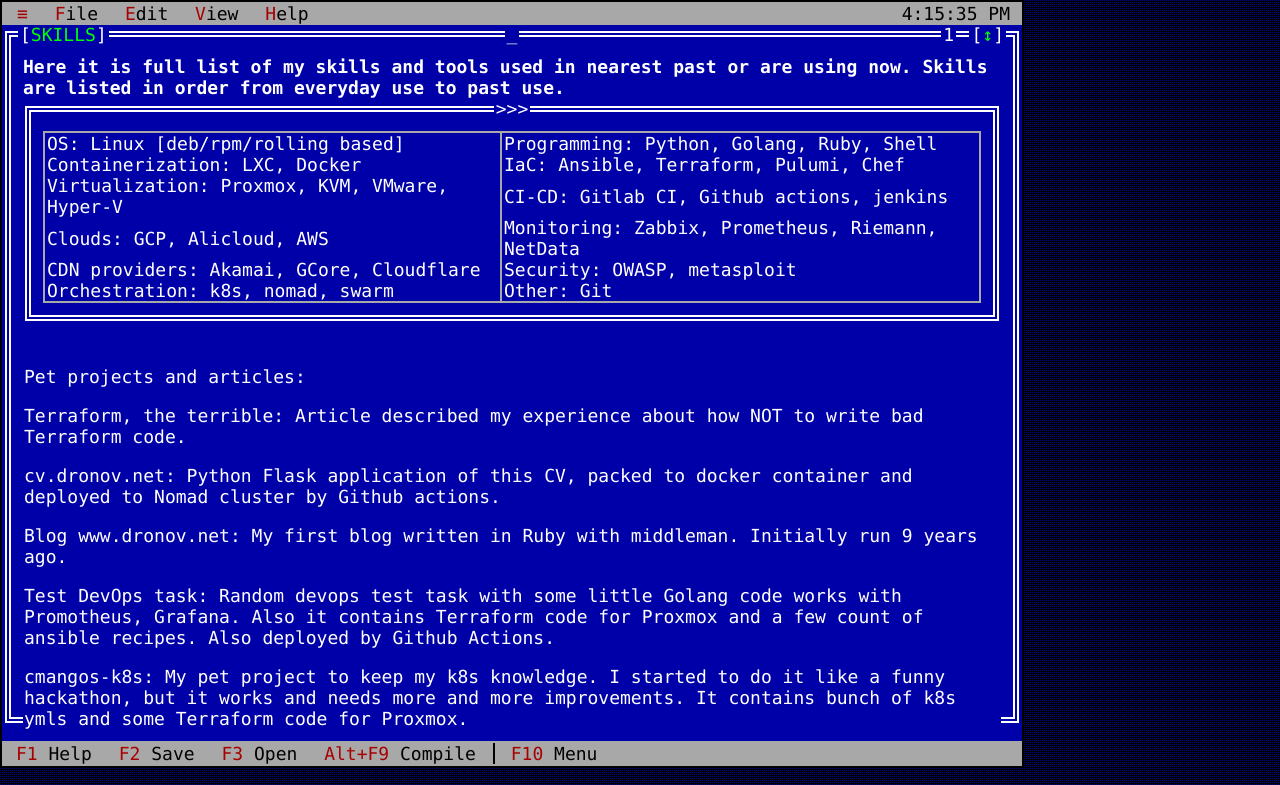
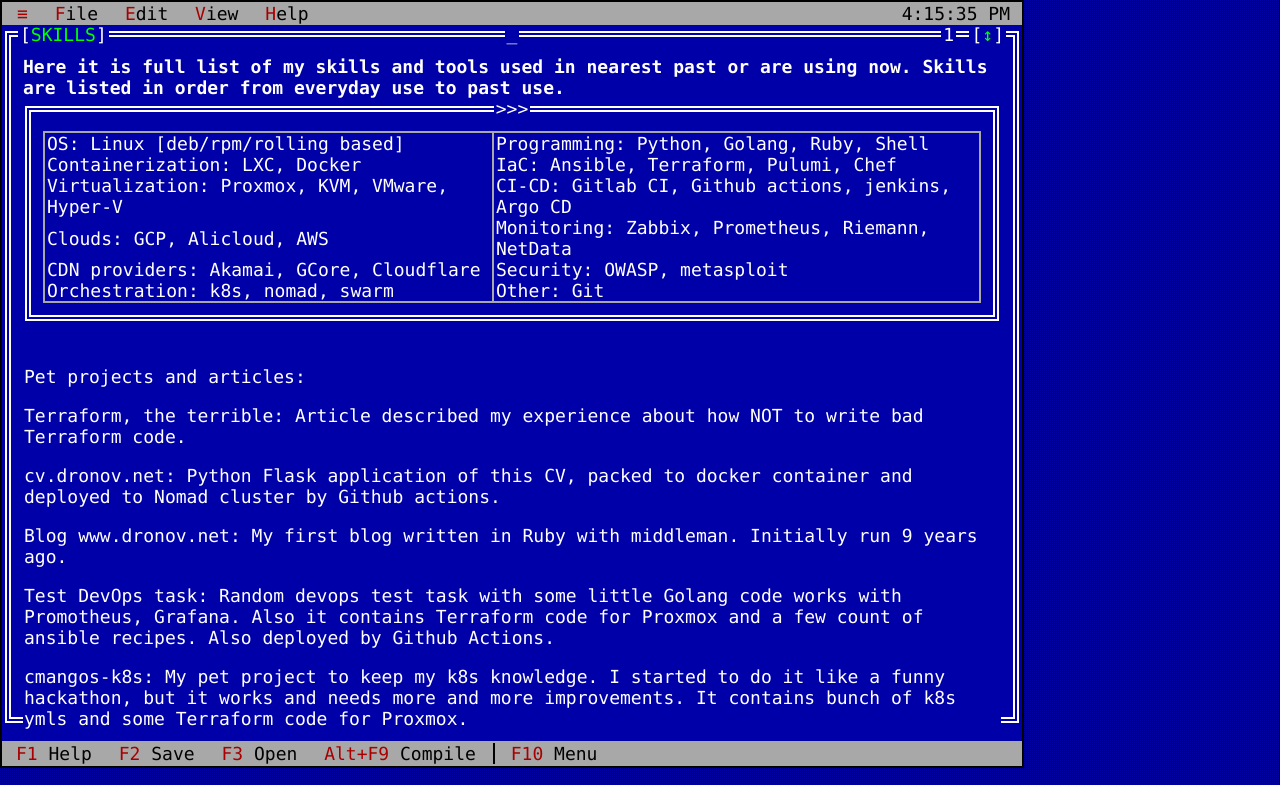
Before and after one commit to dronov/cv.dronov.net, a Flask app: page /skills/ in a window 1280 px wide. Shown: the top 785 px of the page. Run offline with Flask 3, Linux system fonts and the light colour scheme.

Commit message:
skills update

```diff
--- a/templates/skills.html
+++ b/templates/skills.html
@@ -185,7 +185,7 @@
                             </tr>
                             <tr>
                                 <td>Virtualization: Proxmox, KVM, VMware, Hyper-V </td>
-                                <td>CI-CD: Gitlab CI, Github actions, jenkins</td>
+                                <td>CI-CD: Gitlab CI, Github actions, jenkins, Argo CD</td>
                             </tr>
                             <tr>
                                 <td>Clouds: GCP, Alicloud, AWS </td>
```
Also changed, not shown: 1 other file.
